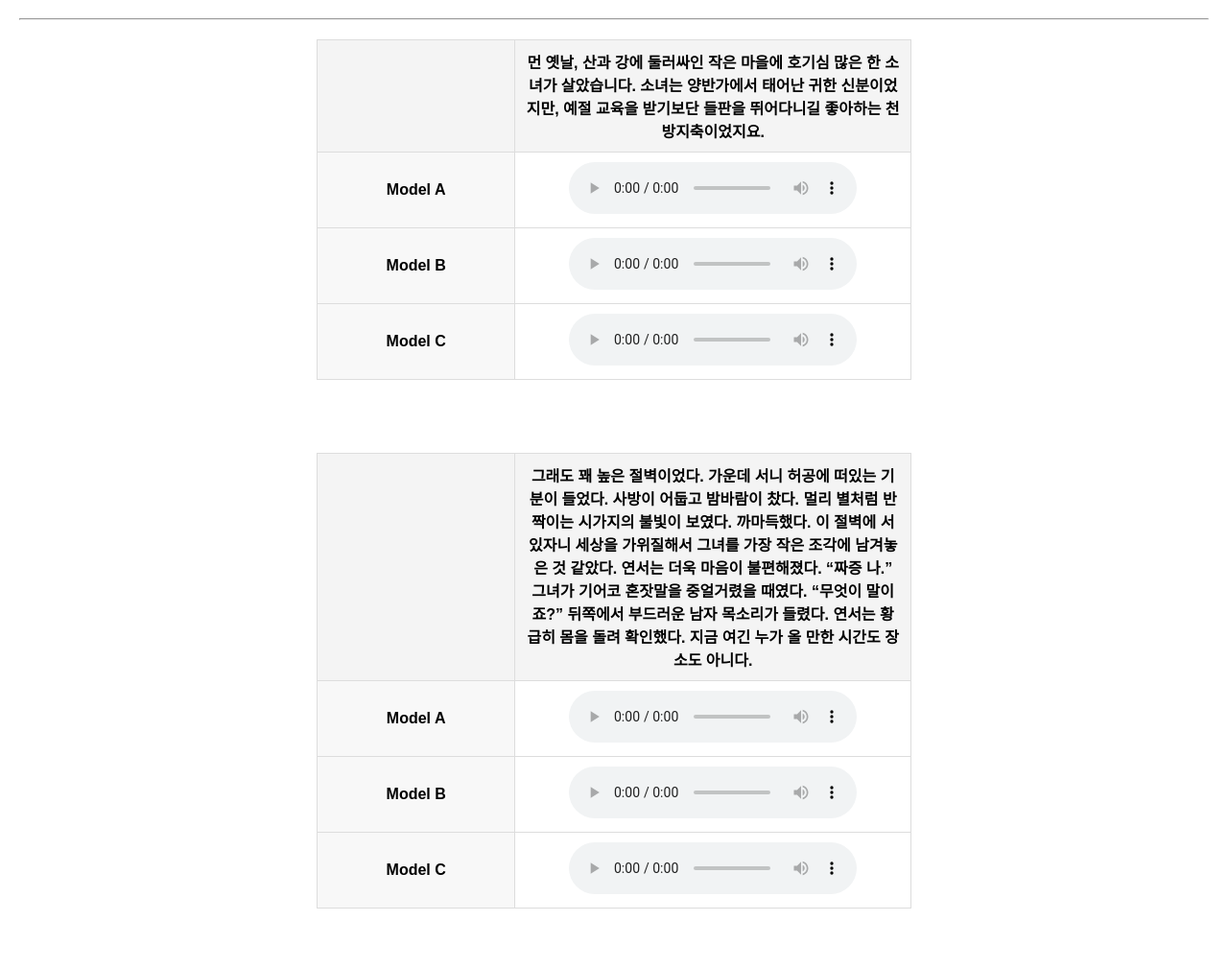
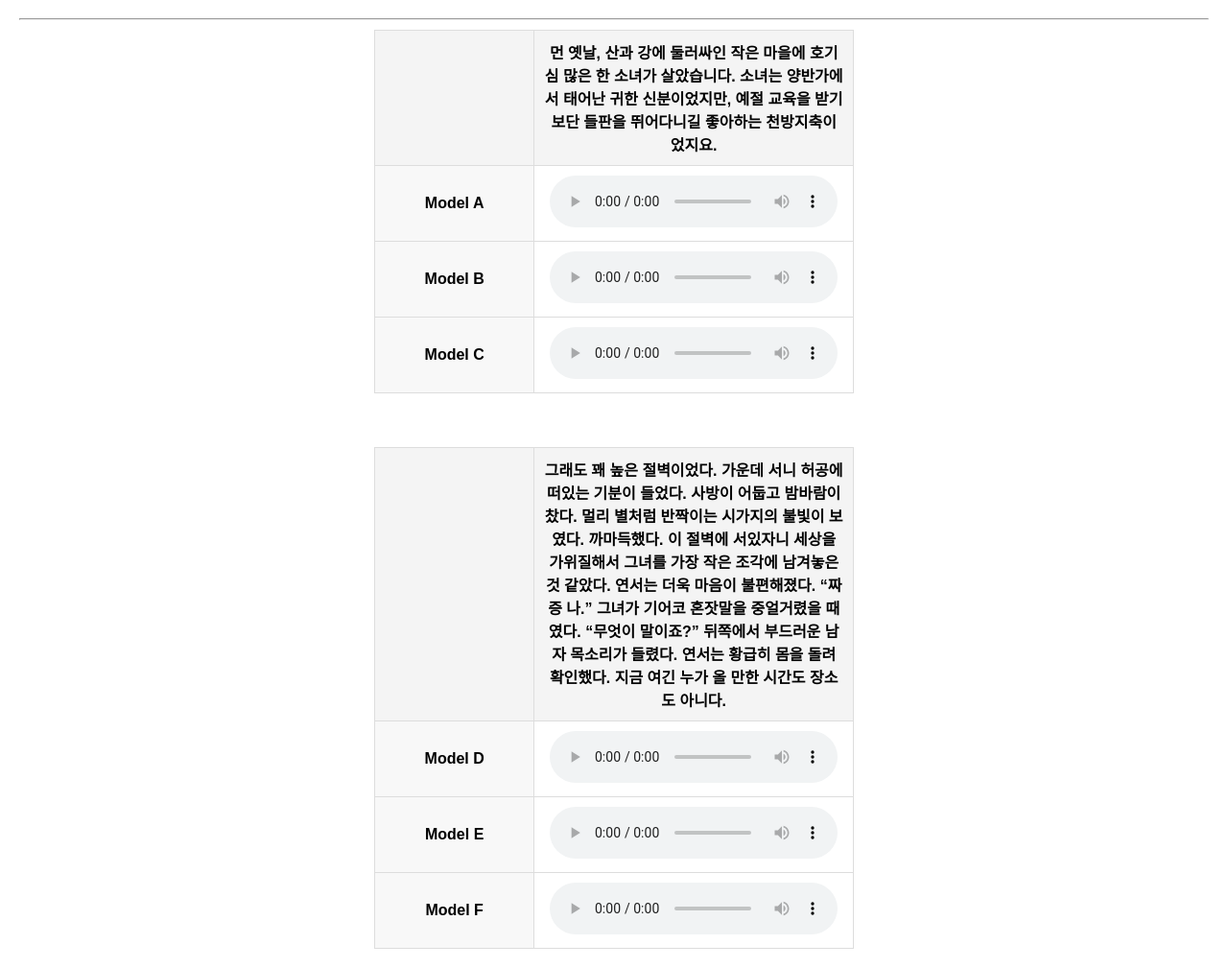
Before and after one commit to sinhyunsung/TTS_TEST, a plain HTML site: page index.html in a window 1280 px wide. Shown: the part 70-1079 px from the top of the page at 96% size. Before the commit the page ends 1037 px from the top, so only its background shows below. Drawn offline with Linux system fonts and the light colour scheme.

Commit message:
update: 초경량화 60만스텝

```diff
--- a/script.js
+++ b/script.js
@@ -10,6 +10,14 @@ document.addEventListener("DOMContentLoaded", function () {
         { name: "Model A", prefix: "modelA" },
         { name: "Model B", prefix: "modelB" },
         { name: "Model C", prefix: "modelC" }
+    ];
+
+
+    // 2. (예시) 모델 정보
+    const models2 = [
+        { name: "Model D", prefix: "modelA" },
+        { name: "Model E", prefix: "modelB" },
+        { name: "Model F", prefix: "modelC" }
     ];
 
     // 3. (예시) 각 테이블에 들어갈 mp3 파일 목록
@@ -47,7 +55,7 @@ document.addEventListener("DOMContentLoaded", function () {
     });
 
     // 6. 두 번째 테이블에 mp3 목록 생성
-    models.forEach(model => {
-        createTableRow(model, group2Files, tableBody2);
+    models2.forEach(model2 => {
+        createTableRow(model2, group2Files, tableBody2);
     });
 });
--- a/style.css
+++ b/style.css
@@ -9,10 +9,11 @@ h1 {
 }
 
 table {
-    width: 50%;
+    width: 100%;
     border-collapse: collapse;
-    margin: 20px auto; /* 가운데 정렬을 위해 margin 설정 */
+    margin: 10px auto; /* 가운데 정렬을 위해 margin 설정 */
     text-align: center;
+    max-width: 500px;
 }
 
 th, td {
```
